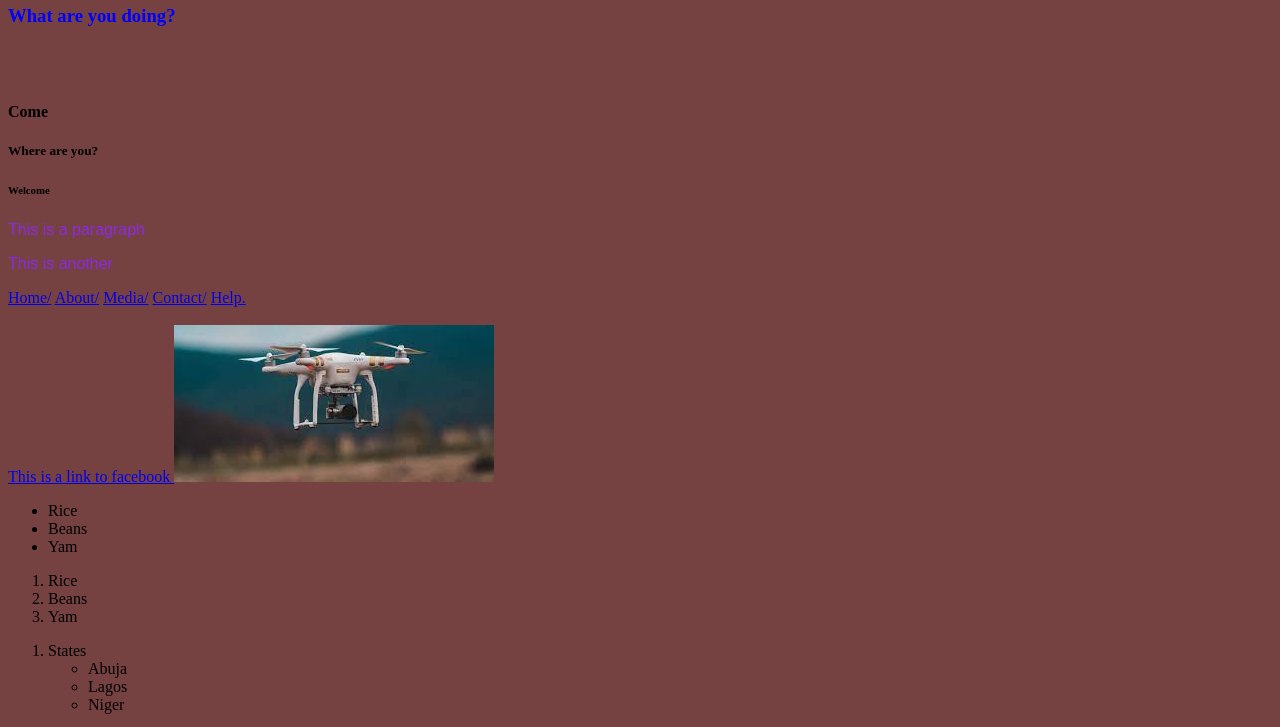
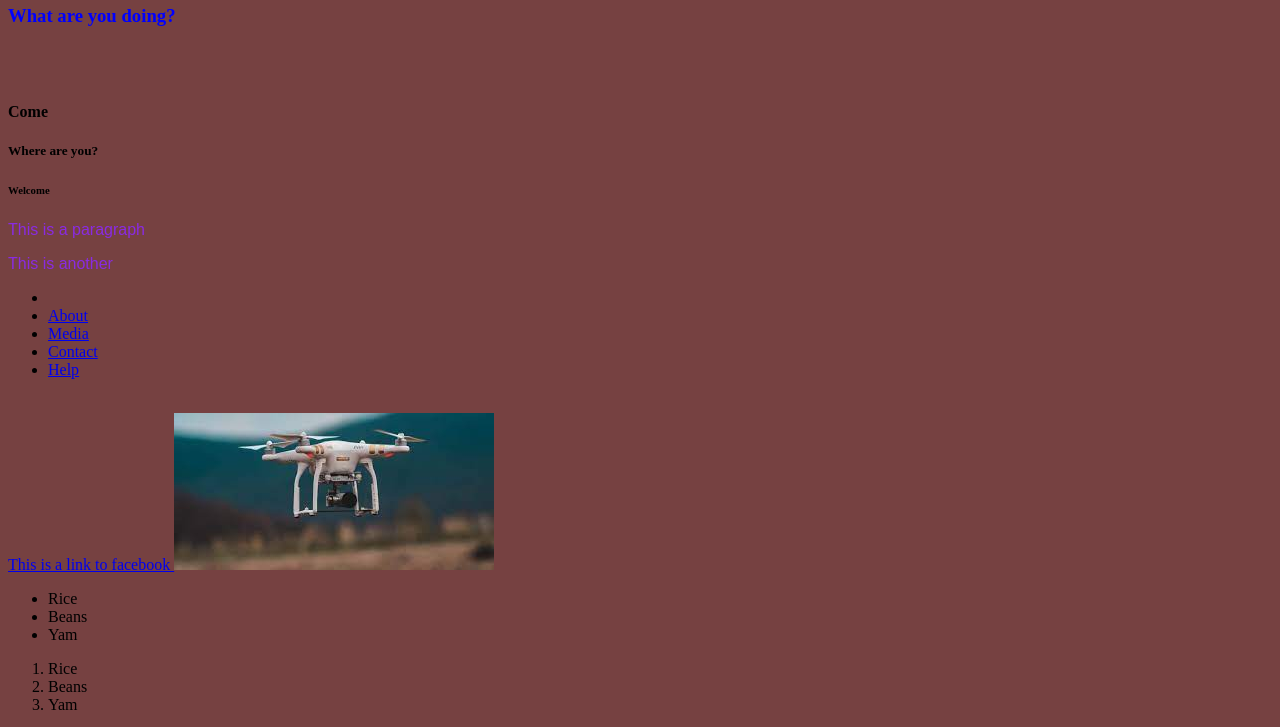
Before and after one commit to Onyedikachi1/test, a plain HTML site: page index.html in a window 1280 px wide. Shown: the part 122-849 px from the top of the page. Drawn offline with Linux system fonts and the light colour scheme.

Commit message:
index.html

```diff
--- a/index.html
+++ b/index.html
@@ -8,7 +8,7 @@
 
     </head>
     <body>
-       <header> <h1 style="background-color: tomato;"> Hello </h1>
+       <header> <h1> Hello </h1>
         <h2> How are you </h2>
         <h3> What are you doing? </h3> <br> <br>
         <h4> Come </h4>
@@ -18,14 +18,21 @@
         <p> This is a paragraph </p>
         <p> This is another</p>
         </header>
+        <ul class="navi">
+         <li class="list"> <a class="active" href="index.html" Home></a></li>
+         <li class="list"><a href="fresh.html"> About </a></li>
+         <li class="list"><a href="photo.html"> Media </a></li>
+         <li class="list"><a href="#contact"> Contact </a></li>
+         <li class="list"><a href="#help"> Help </a></li>
+        </ul>
 
-        <nav>
+        <!--<nav>
             <a href="index.html">Home/</a>
             <a href="fresh.html">About/</a>
             <a href="photo.html">Media/</a>
             <a href="#">Contact/</a>
             <a href="#">Help.</a>
-        </nav>
+        </nav>-->
         <br>
         <a
         href="https://www.facebook.com">This is a link to facebook </a>
@@ -237,4 +244,5 @@
         </footer>
 
     </body>
+
 </html>
```
